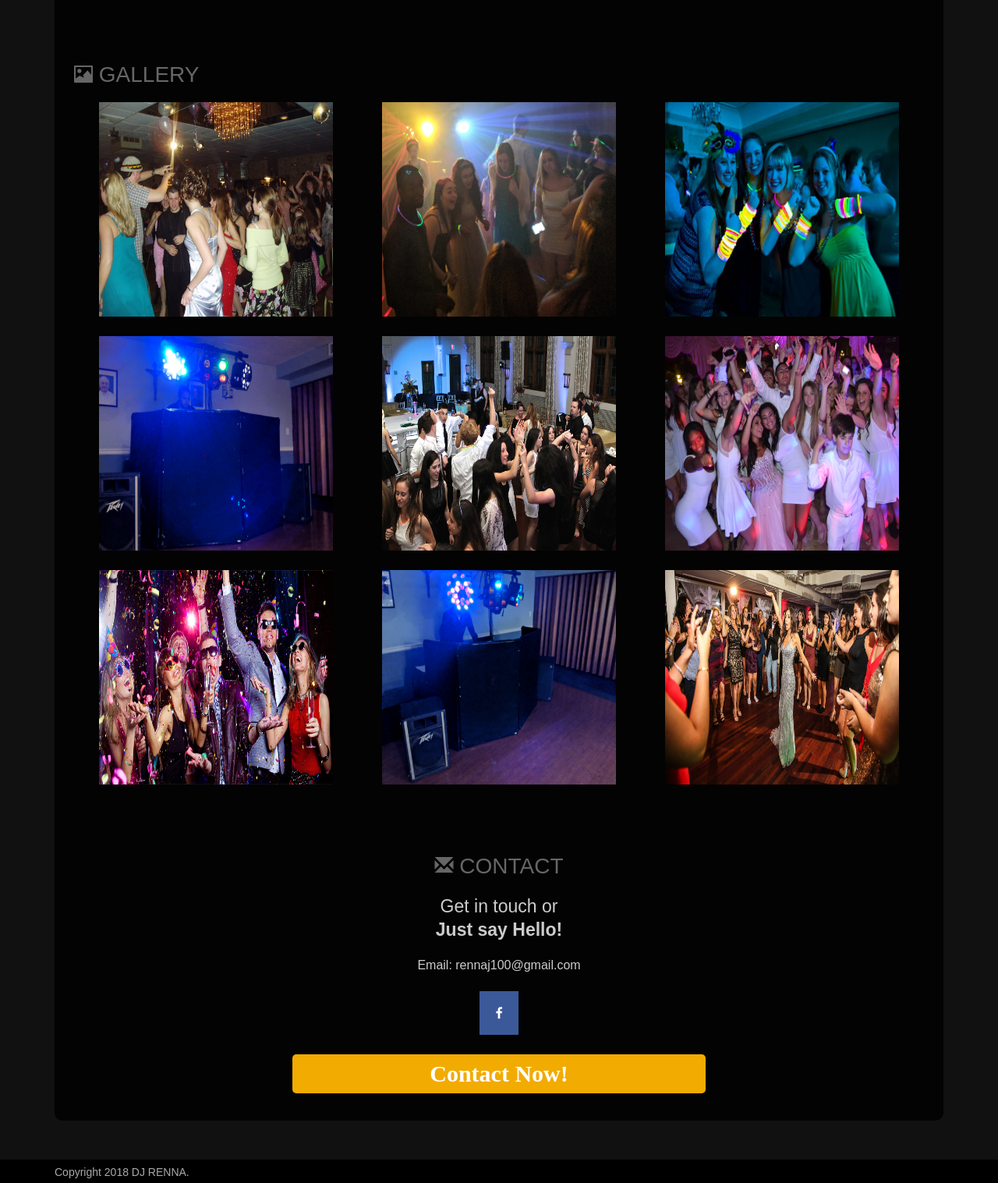
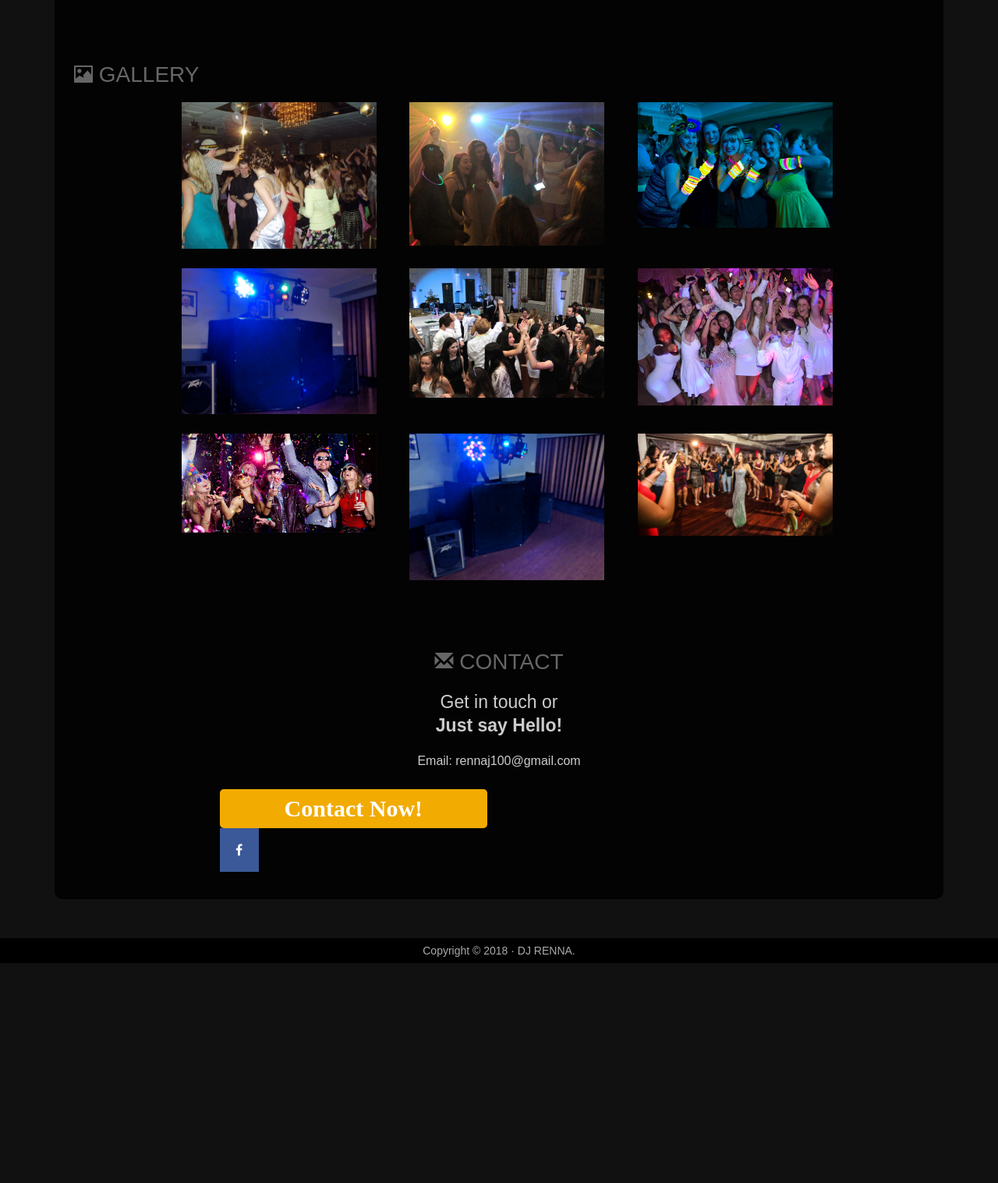
Before and after one commit to rennaj100/anything, a plain HTML site: page index.html in a window 1280 px wide. Shown: the part 1800-3317 px from the top of the page at 78% size. After the commit the page ends 3035 px from the top, so only its background shows below. Drawn offline with nearby package versions, Linux system fonts and the light colour scheme; grey boxes are pictures that could not be loaded; a web font is replaced by a local one.

Commit message:
testing thanks jarred

```diff
--- a/assets/style.css
+++ b/assets/style.css
@@ -57,6 +57,11 @@ a:hover{color:#fff;text-decoration:none}
 
 }
 
+.galleryRow > .col-md-3 {
+  padding-left: auto;
+  padding-right: auto;
+}
+
 .gallery_items{
   display: flex;
   flex-flow: row wrap;
@@ -66,11 +71,12 @@ a:hover{color:#fff;text-decoration:none}
 }
 
 .galitem img{
-  height: 300px;
-  width: 300px;
+  max-height: 250px;
+  max-width: 300px;
   padding-bottom: 25px;
+  padding-left: 25px !important;
+  padding-right: 25px !important;
 }
-
 
 /* Style all font awesome icons */
 .fa {
--- a/index.html
+++ b/index.html
@@ -169,47 +169,78 @@ One of my favorite things as a DJ is looking up from the booth and seeing everyo
 <!--Gallery Starts-->
 <div id="gallery" class="spacer">
   <h3><span class="glyphicon glyphicon-picture"></span> Gallery</h3>
-    <div class="gallery_items">
 
-        <div class="galitem"><img src="assets/images/event1.jpg" alt="" /></div>
+        <div class="container">
 
-        <div class="galitem"><img src="assets/images/event2.jpg" alt="" /></div>
+          <div class="row galleryRow">
+            <div class="col-md-1"></div>
+            <div class="col-md-3 galitem">
+              <img src="assets/images/event1.jpg" alt="" />
+            </div>
+            <div class="col-md-3 galitem">
+              <img src="assets/images/event2.jpg" alt="" />
+            </div>
+            <div class="col-md-3 galitem">
+              <img src="assets/images/event3.jpg" alt="" />
+            </div>
+            <div class="col-md-1"></div>
+          </div>
 
-        <div class="galitem"><img src="assets/images/event3.jpg" alt="" /></div>
+          <div class="row">
+            <div class="col-md-1"></div>
+            <div class="col-md-3 galitem">
+              <img src="assets/images/event4.jpg" alt="" />
+            </div>
+            <div class="col-md-3 galitem">
+              <img src="assets/images/event5.jpg" alt="" />
+            </div>
+            <div class="col-md-3 galitem">
+              <img src="assets/images/event6.png" alt="" />
+            </div>
+            <div class="col-md-1"></div>
+          </div>
 
-        <div class="galitem"><img src="assets/images/event4.jpg" alt="" /></div>
-
-        <div class="galitem"><img src="assets/images/event5.jpg" alt="" /></div>
-
-        <div class="galitem"><img src="assets/images/event6.png" alt="" /></div>
-
-        <div class="galitem"><img src="assets/images/event7.jpg" alt="" /></div>
-
-        <div class="galitem"><img src="assets/images/event8.jpg" alt="" /></div>
-
-        <div class="galitem"><img src="assets/images/event9.jpg" alt="" /></div>
-
+          <div class="row">
+            <div class="col-md-1"></div>
+            <div class="col-md-3 galitem">
+              <img src="assets/images/event7.jpg" alt="" />
+            </div>
+            <div class="col-md-3 galitem">
+              <img src="assets/images/event8.jpg" alt="" />
+            </div>
+            <div class="col-md-3 galitem">
+              <img src="assets/images/event9.jpg" alt="" />
+            </div>
+            <div class="col-md-1"></div>
+          </div>
+        </div>
     </div>
-</div>
-
-
 <!--Gallery Ends-->
-
 <!--Contact Starts-->
 <div id="contact" class="spacer">
 <div class="contactform center">
 <h3><span class="glyphicon glyphicon-envelope"></span> Contact</h3>
   <div class="row">
-      <div class="col-sm-6 col-sm-offset-3 ">
+      <div class="col-sm-6 col-sm-offset-3">
       <h4>Get in touch or<br><b>Just say Hello!</b></h4>
-        <p>Email: rennaj100@gmail.com <br>
+        <p>Email: rennaj100@gmail.com   </p>
           <!-- Add font awesome icons -->
-          <br>
-          <a href="https://www.facebook.com/djrennaE/" class="fa fa-facebook"></a>
-        </p>
-        <a id="container_btnBookNow" class="btnBookNow" type="button" href="https://docs.google.com/forms/d/e/1FAIpQLSc1sFQiJMJJ4GAtz57c2VHxlAn7SNgI1f-KEyMYTVGVNwogyA/viewform?usp=sf_link">Contact Now!</a>
-      </div>
-  </div>
+          </div>
+</div>
+
+<div class="row">
+  <div class="col-sm-4 col-sm-offset-2">
+
+  <a id="container_btnBookNow" class="btnBookNow" type="button" href="https://docs.google.com/forms/d/e/1FAIpQLSc1sFQiJMJJ4GAtz57c2VHxlAn7SNgI1f-KEyMYTVGVNwogyA/viewform?usp=sf_link">Contact Now!</a>
+
+  <a href="https://www.facebook.com/djrennaE/" class="fa fa-facebook col-sm-4"></a>
+
+</div>
+</div>
+
+
+
+
 
 
 <!-- map -->
@@ -232,8 +263,8 @@ One of my favorite things as a DJ is looking up from the booth and seeing everyo
 
 <!-- Footer Starts -->
 <div id="footer">
-<div class="container">
-Copyright 2018 DJ RENNA.
+<div class="container" style="text-align: center;">
+Copyright &copy; 2018 &middot; DJ RENNA.
 </div>
 </div>
 <!-- # Footer Ends -->
```
